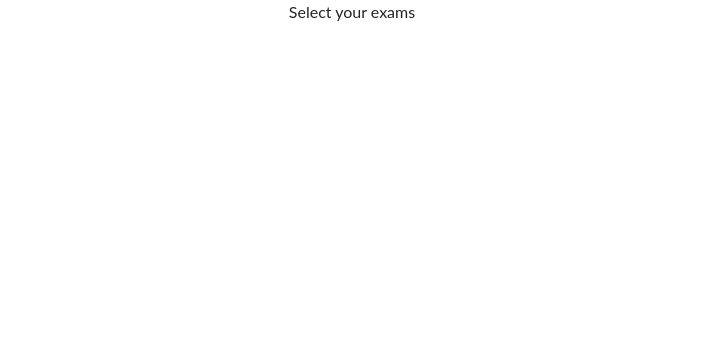
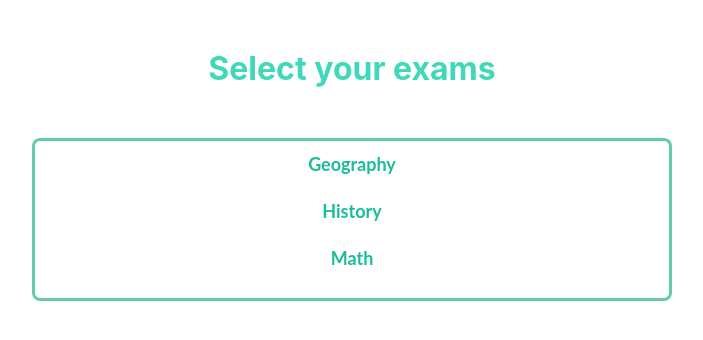
Before and after one commit to ameteku/ExamCouncilChainLink, a React (Create React App) app in the folder reactfrontend/: page /student/examselect in a window 1280 px wide. Shown: the top 340 px of the page, without its empty margins (288-991 px from the left). Built offline with nearby package versions, Linux system fonts and the light colour scheme.

Commit message:
Added Select Exam Pages

```diff
--- a/reactfrontend/src/App.js
+++ b/reactfrontend/src/App.js
@@ -9,6 +9,7 @@ import Student from "./Student";
 import Scores from "./Scores";
 import ExamRegister from "./ExamRegister";
 import ExamSelect from "./ExamSelect";
+import ExamWrite from "./ExamWrite";
 
 function App() {
 
@@ -20,6 +21,7 @@ function App() {
       <Route exact path="/student/scores" component={Scores}/>
       <Route exact path="/student/examregister" component={ExamRegister}/>
       <Route exact path="/student/examselect" component={ExamSelect}/>
+      <Route exact path="/student/examwrite" component={ExamWrite}/>
     </div>
   );
 }
--- a/reactfrontend/src/ExamRegister.css
+++ b/reactfrontend/src/ExamRegister.css
@@ -20,6 +20,36 @@
     margin-bottom: 5px;
 
 
+  }
+
+  .header {
+      margin-top: 50px;
+      margin-bottom: 50px;
+  }
+
+  .examsList  {
+      margin: auto;
+      width: 50%;
+      border: solid mediumaquamarine;
+      border-radius: 0.5em;
+      margin-bottom: 0px;
+      padding-bottom: 0px;
+  }
+
+  .examItem {
+      font-size: large;
+      padding: 10px;
+      font-weight: bolder;
+
+  }
+ li:hover{
+        background-color: mediumaquamarine;
+        color: white;
+        text-decoration: none;
+  }
+
+  Link {
+    text-decoration: none;
   }
 
   .button {
--- a/reactfrontend/src/ExamRegister.js
+++ b/reactfrontend/src/ExamRegister.js
@@ -45,8 +45,7 @@ function ExamRegister(){
                         </ul>
                     </div>
                 </div>
-            </div>
-            <div className="row">
+                <div className="row">
                 <div className="col-lg-12 text-center">
                     <div className="input-group">
                         <div className="inputAdd">
@@ -56,6 +55,7 @@ function ExamRegister(){
                     </div>
                 </div>
             </div>
+            </div>
         </div>
     )
 }
--- a/reactfrontend/src/ExamSelect.js
+++ b/reactfrontend/src/ExamSelect.js
@@ -1,10 +1,25 @@
 import React from "react";
+import exams from "./Exams";
+import {Link} from "react-router-dom";
 
 
 function ExamSelect(){
+    function makeListItem(exam){
+        return (
+            <Link style={{ textDecoration: 'none' }} to="/student/examwrite"><li className="examItem">{exam.examName}</li></Link>
+        )
+    }
+
     return (
         <div>
-            Select your exams
+            <div className="header">
+                <h2>Select your exams</h2>
+            </div>
+            <div className="examsList">
+                <ul className="list-unstyled">
+                    {exams.map(makeListItem)}
+                </ul>
+            </div>
         </div>
     )
 }
--- /dev/null
+++ b/reactfrontend/src/ExamWrite.js
@@ -0,0 +1,9 @@
+function ExamWrite(){
+    return(
+        <div>
+
+        </div>
+    )
+}
+
+export default ExamWrite;
--- /dev/null
+++ b/reactfrontend/src/Exams.js
@@ -0,0 +1,16 @@
+const exams = [
+    {
+        examName:"Geography",
+        examID:1223
+    },
+    {
+        examName:"History",
+        examID:1223
+    },
+    {
+        examName:"Math",
+        examID:1223
+    }
+]
+
+export default exams;
```
Also changed, not shown: reactfrontend/src/ExamSelect.css (deleted), reactfrontend/src/Scores.css (deleted).
